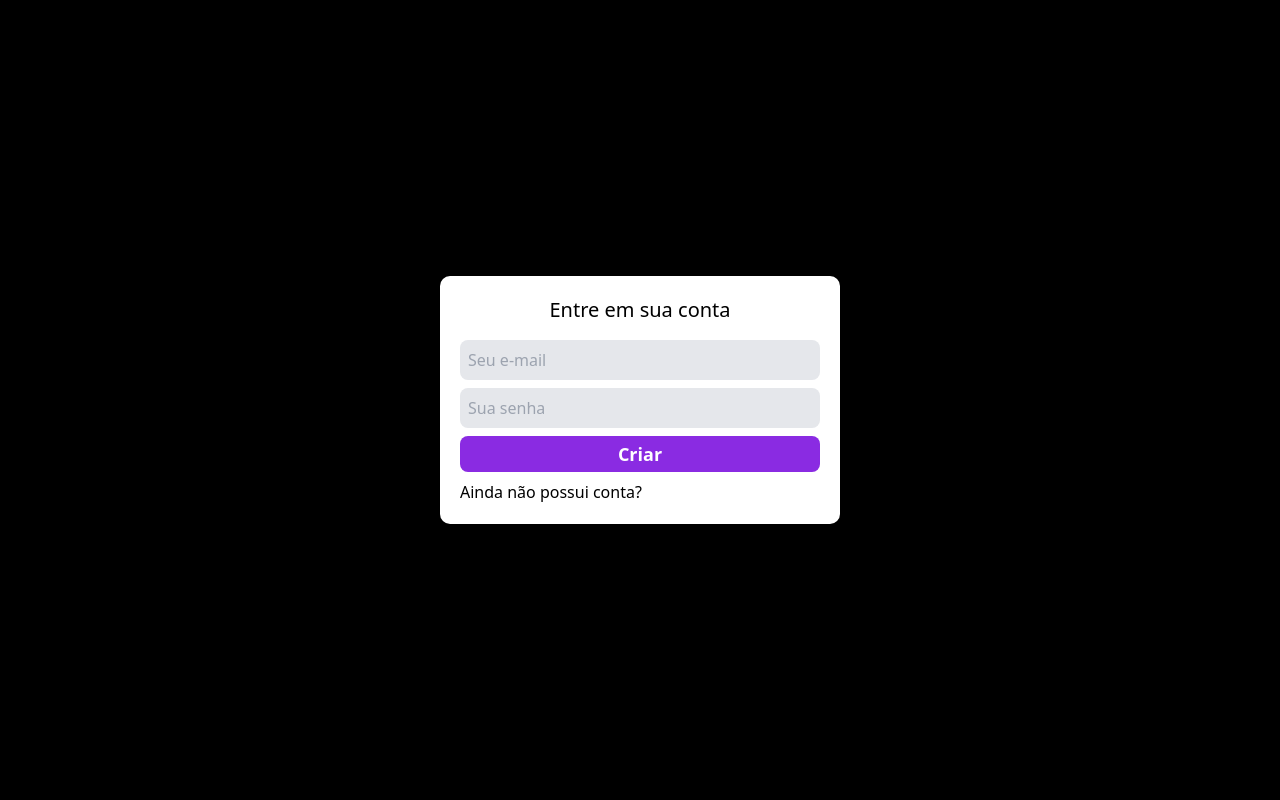
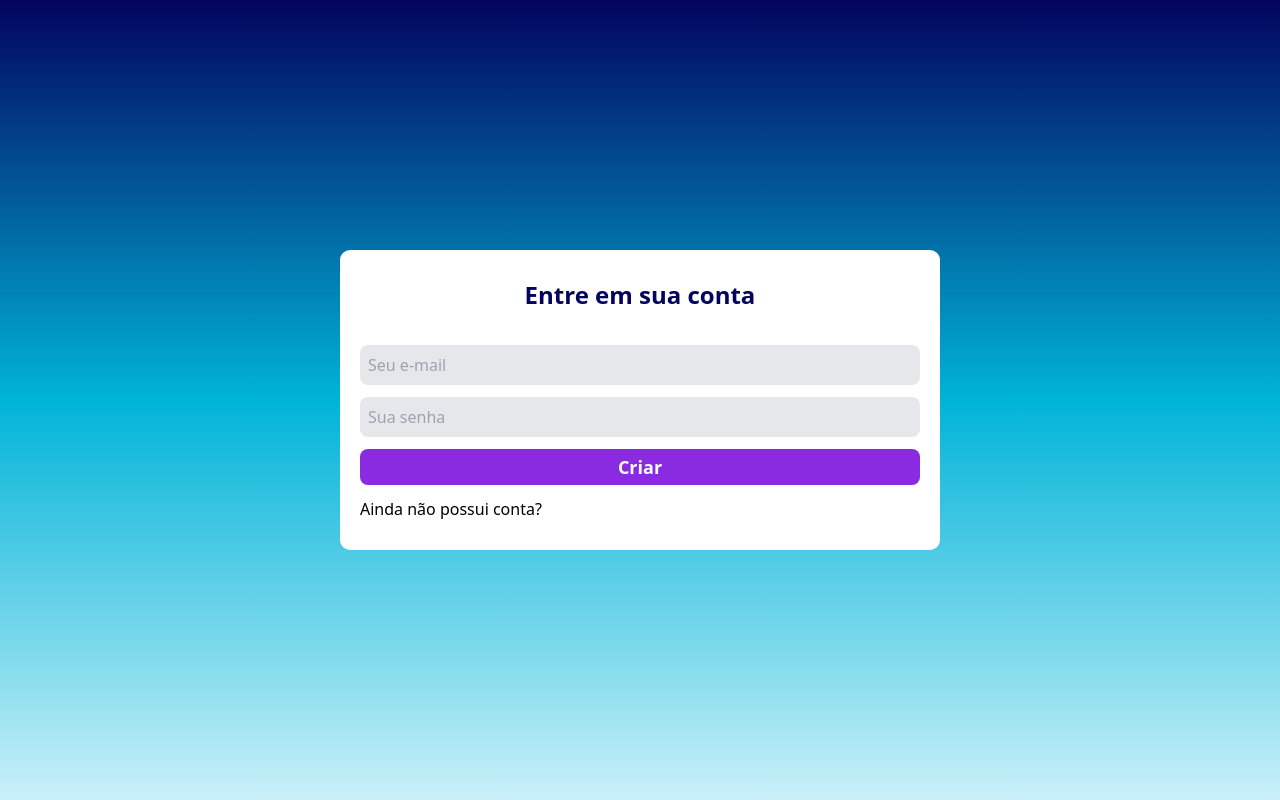
Before and after one commit to Luaxlz/tela-login, a Next.js app: page /login in a window 1280 px wide. Built offline with nearby package versions, Linux system fonts and the light colour scheme.

Commit message:
Refatoramento de código e melhorias no frontend

```diff
--- a/src/components/LoginCard.jsx
+++ b/src/components/LoginCard.jsx
@@ -1,11 +1,10 @@
-import styles from './LoginCard.module.css'
-
 export default function LoginCard({ tittle, children }) {
     return (
         <div className={`
-            bg-white w-[400px] p-5 rounded-[10px]
+            bg-white w-[600px] h-[300px] p-5 rounded-[10px]
+            flex flex-col justify-around
         `}>
-            <h1 className='text-center text-xl'>
+            <h1 className='text-center text-2xl p-0 m-0 font-bold text-[#03045e]'>
                 {tittle}
             </h1>
             {children}
--- a/src/pages/login.jsx
+++ b/src/pages/login.jsx
@@ -42,12 +42,12 @@ export default function LoginPage() {
 
     return (
         <div className={`
-            bg-black h-screen
+            bg-gradient-to-t from-[#caf0f8] via-[#00b4d8] to-[#03045e] w-screen h-screen
             flex justify-center items-center
 
         `}>
             <LoginCard tittle='Entre em sua conta' >
-                <form onSubmit={handleForm} className=" flex flex-col gap-2 w-auto mt-4">
+                <form onSubmit={handleForm} className=" flex flex-col gap-3 w-auto mt-4">
                     <Input type="email" placeholder="Seu e-mail" required value={formData.email} onChange={(e) => {handleFormEdit(e, 'email')}} />
                     <Input type="password" placeholder="Sua senha" required value={formData.password} onChange={(e) => {handleFormEdit(e, 'password')}} />
                     <Button>Criar</Button>
```
Also changed, not shown: src/components/LoginCard.module.css (deleted).
